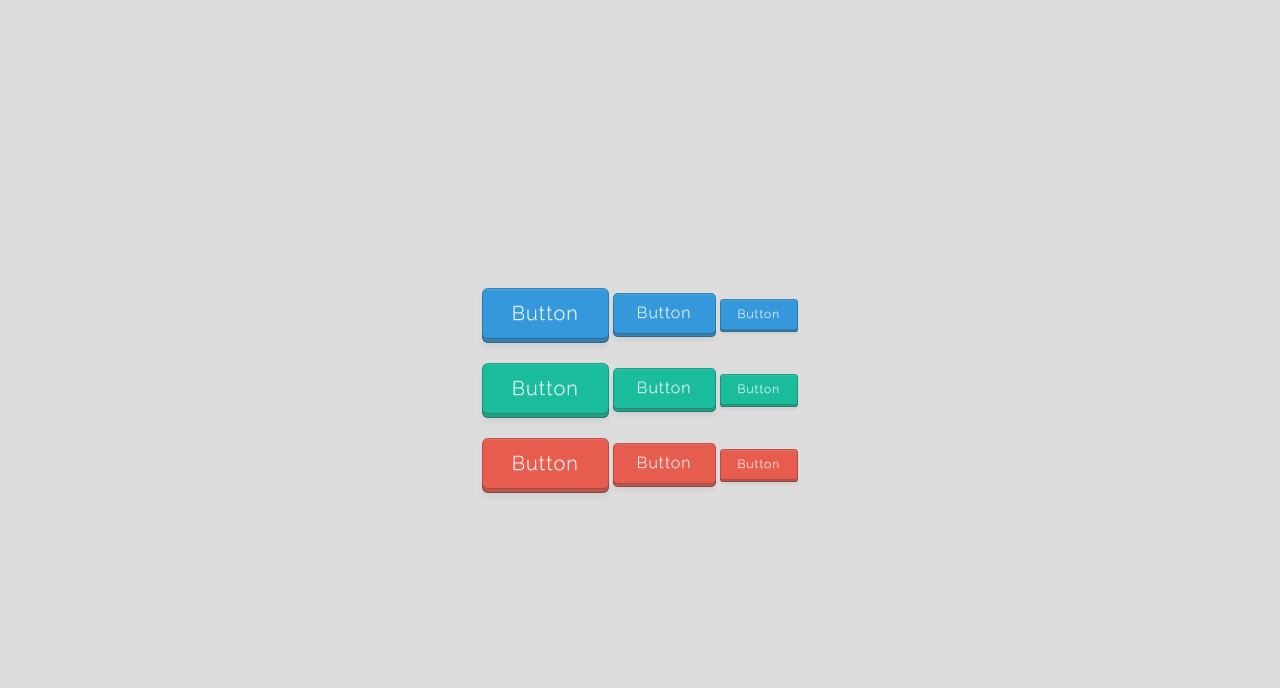
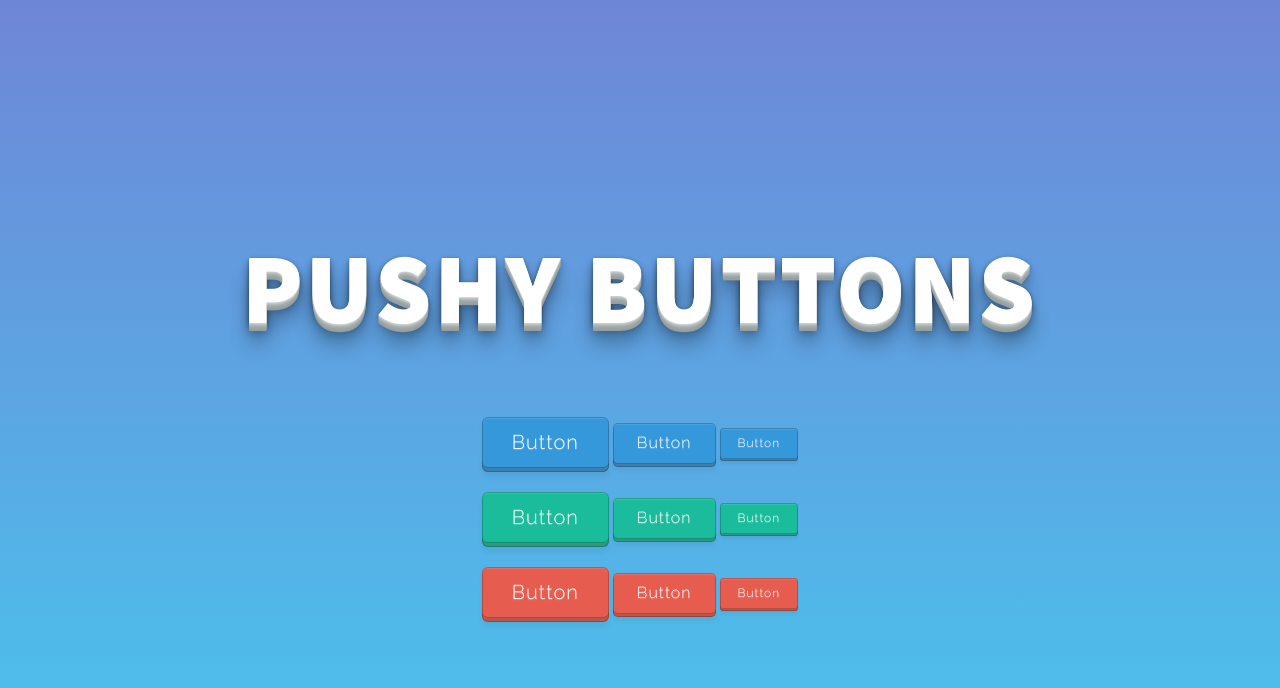
Before and after one commit to iRaul/pushy-buttons, a plain HTML site: page index.html in a window 1280 px wide. Drawn offline with Linux system fonts and the light colour scheme.

Commit message:
demo page update

```diff
--- a/index.html
+++ b/index.html
@@ -8,10 +8,12 @@
     <meta name="description" content="">
 
     <!-- Styles -->
-    <link href="css/pushy-buttons.css" rel="stylesheet">
+    <link href="css/pushy-buttons.min.css" rel="stylesheet">
   </head>
 
   <body>
+    <!-- Title -->
+    <h1 class="title">Pushy Buttons</h1>
 
     <!-- Primary Buttons -->
     <div>
--- a/scss/base.scss
+++ b/scss/base.scss
@@ -1,6 +1,7 @@
 // Typography
 // -----------
 @import url('https://fonts.googleapis.com/css?family=Raleway:300,400');
+@import url('https://fonts.googleapis.com/css?family=Source+Sans+Pro:400,900');
 
 // Base Styles
 // -----------
--- a/scss/pushy-buttons.scss
+++ b/scss/pushy-buttons.scss
@@ -1,3 +1,6 @@
+// Page Style
+// -----------
+
 html, body {
   height: 100%;
   width: 100%;
@@ -5,7 +8,7 @@ html, body {
 }
 
 body {
-  background: #ddd;
+  background-image: linear-gradient(to top, #48c6ef 0%, #6f86d6 100%);
   display: flex;
   justify-content: center;
   align-items: center;
@@ -16,5 +19,32 @@ div {
   margin-bottom: 20px;
 }
 
+// 3D Title
+// -----------
+.title {
+  color: #fff;
+  text-transform: uppercase;
+  text-shadow: 0 1px 0 hsl(174,5%,80%),
+               0 2px 0 hsl(174,5%,75%),
+               0 3px 0 hsl(174,5%,70%),
+               0 4px 0 hsl(174,5%,66%),
+               0 5px 0 hsl(174,5%,64%),
+               0 6px 0 hsl(174,5%,62%),
+               0 7px 0 hsl(174,5%,61%),
+               0 8px 0 hsl(174,5%,60%),
+               0 0 5px rgba(0,0,0,.05),
+               0 1px 3px rgba(0,0,0,.2),
+               0 3px 5px rgba(0,0,0,.2),
+               0 5px 10px rgba(0,0,0,.2),
+               0 10px 10px rgba(0,0,0,.2),
+               0 20px 20px rgba(0,0,0,.3);
+  letter-spacing: 3px;
+  font-family: 'Source Sans Pro', sans-serif;
+  font-weight: 900;
+  font-size: 100px;
+}
+
+// Imports
+// -----------
 @import "variables.scss";
 @import "base.scss";
```
Also changed, not shown: css/pushy-buttons.css, css/pushy-buttons.min.css.
